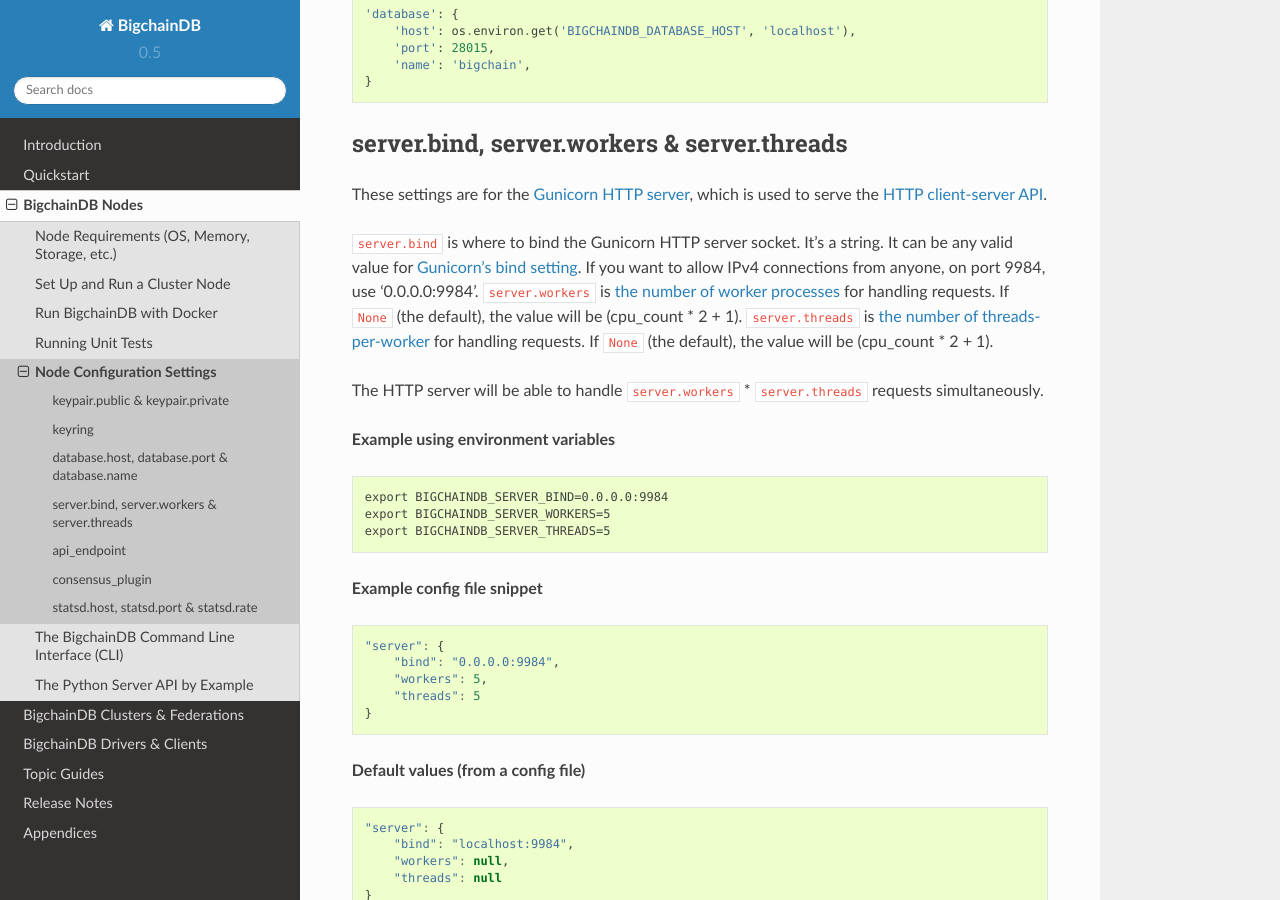
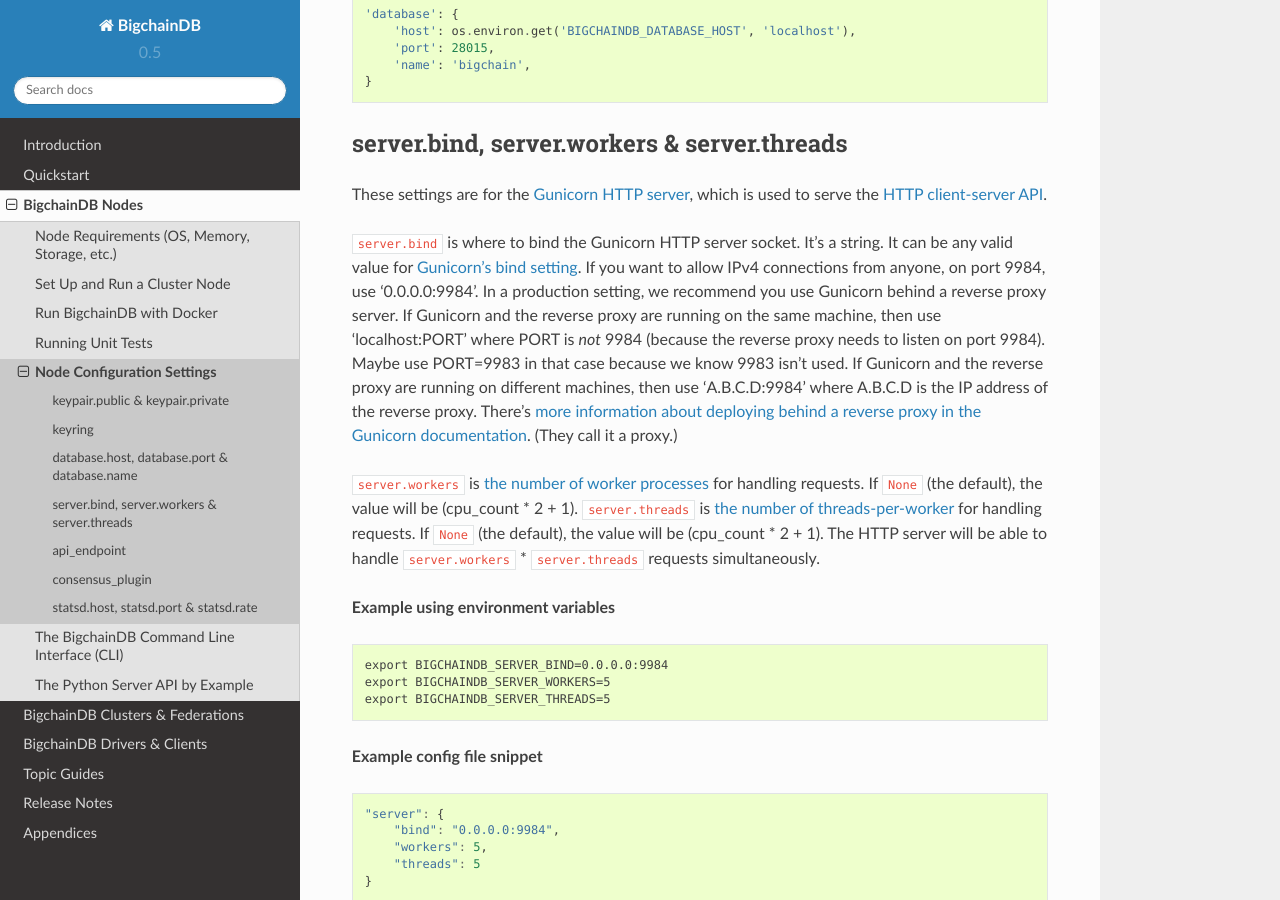
Before and after one commit to bigchaindb/bigchaindb, a Sphinx documentation site: the page built from docs/source/nodes/configuration.md, in a window 1280 px wide and 900 px high, scrolled down 2594 px. Built offline with Sphinx 7.4.7 and the Read the Docs theme 2.0.0, drawn with Linux system fonts in a browser that asks for light colours.

````diff
--- a/docs/source/nodes/configuration.md
+++ b/docs/source/nodes/configuration.md
@@ -108,9 +108,9 @@ export BIGCHAINDB_DATABASE_NAME=bigchain
 
 These settings are for the [Gunicorn HTTP server](http://gunicorn.org/), which is used to serve the [HTTP client-server API](../drivers-clients/http-client-server-api.html).
 
-`server.bind` is where to bind the Gunicorn HTTP server socket. It's a string. It can be any valid value for [Gunicorn's bind setting](http://docs.gunicorn.org/en/stable/settings.html#bind). If you want to allow IPv4 connections from anyone, on port 9984, use '0.0.0.0:9984'. `server.workers` is [the number of worker processes](http://docs.gunicorn.org/en/stable/settings.html#workers) for handling requests. If `None` (the default), the value will be (cpu_count * 2 + 1). `server.threads` is [the number of threads-per-worker](http://docs.gunicorn.org/en/stable/settings.html#threads) for handling requests. If `None` (the default), the value will be (cpu_count * 2 + 1).
+`server.bind` is where to bind the Gunicorn HTTP server socket. It's a string. It can be any valid value for [Gunicorn's bind setting](http://docs.gunicorn.org/en/stable/settings.html#bind). If you want to allow IPv4 connections from anyone, on port 9984, use '0.0.0.0:9984'. In a production setting, we recommend you use Gunicorn behind a reverse proxy server. If Gunicorn and the reverse proxy are running on the same machine, then use 'localhost:PORT' where PORT is _not_ 9984 (because the reverse proxy needs to listen on port 9984). Maybe use PORT=9983 in that case because we know 9983 isn't used. If Gunicorn and the reverse proxy are running on different machines, then use 'A.B.C.D:9984' where A.B.C.D is the IP address of the reverse proxy. There's [more information about deploying behind a reverse proxy in the Gunicorn documentation](http://docs.gunicorn.org/en/stable/deploy.html). (They call it a proxy.)
 
-The HTTP server will be able to handle `server.workers` * `server.threads` requests simultaneously.
+`server.workers` is [the number of worker processes](http://docs.gunicorn.org/en/stable/settings.html#workers) for handling requests. If `None` (the default), the value will be (cpu_count * 2 + 1). `server.threads` is [the number of threads-per-worker](http://docs.gunicorn.org/en/stable/settings.html#threads) for handling requests. If `None` (the default), the value will be (cpu_count * 2 + 1). The HTTP server will be able to handle `server.workers` * `server.threads` requests simultaneously.
 
 **Example using environment variables**
 ```text
````
Also changed, not shown: docs/source/appendices/firewall-notes.md (+45 -8 lines).
